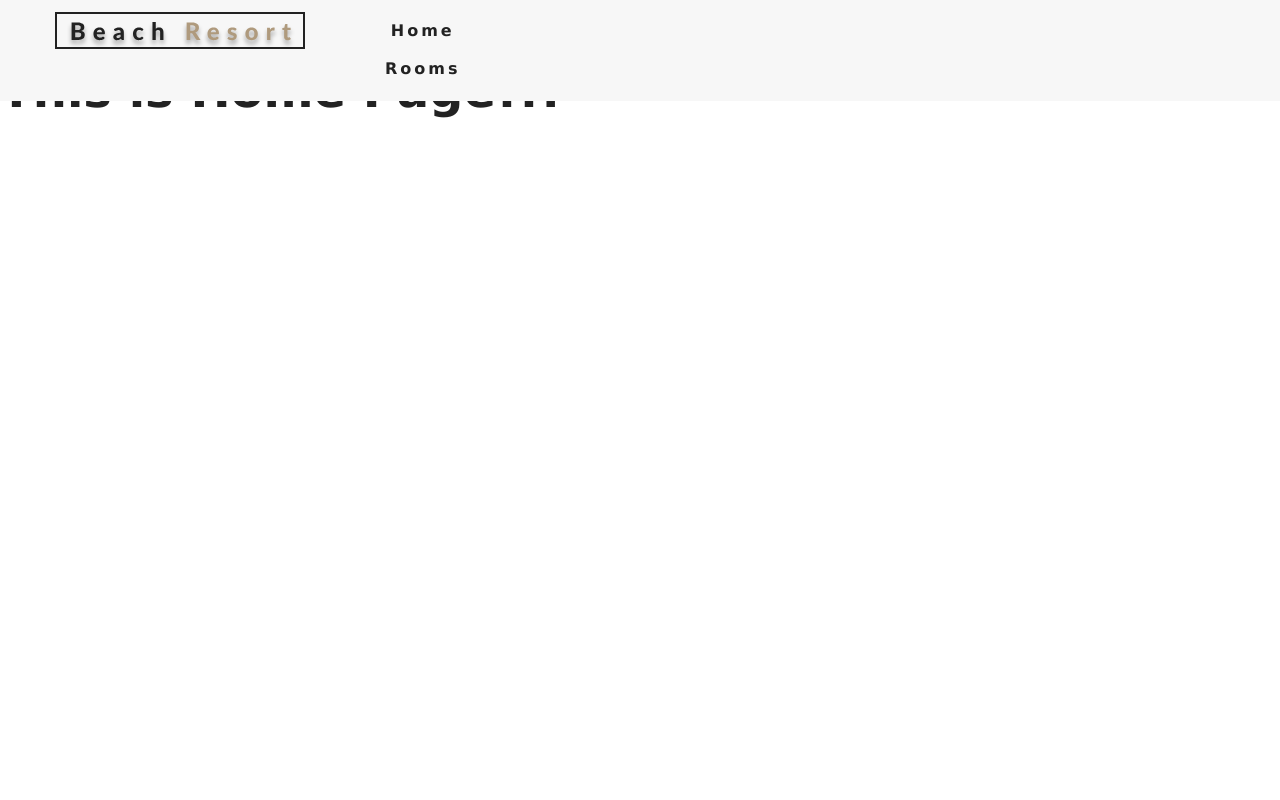
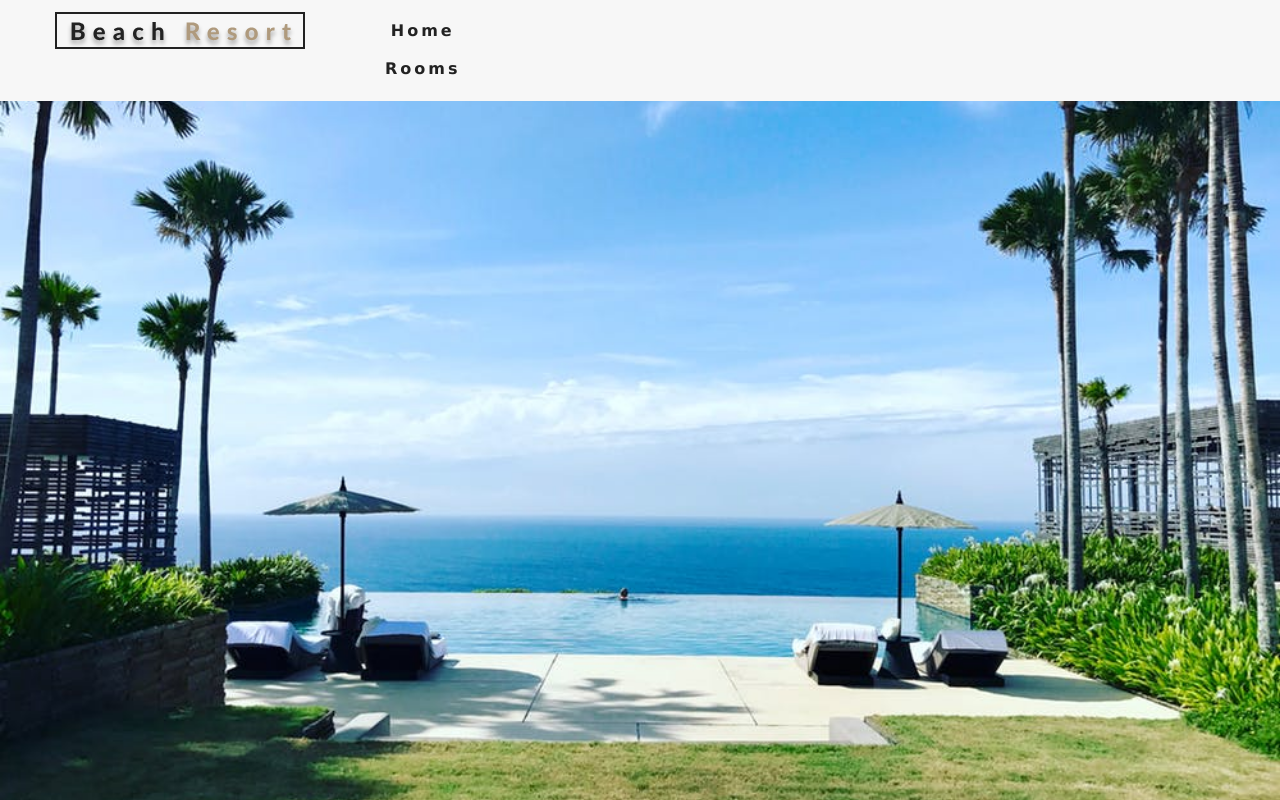
Before and after one commit to frankenstein32/Knights-Inn, a React (Create React App) app: page / in a window 1280 px wide. Built offline with nearby package versions, Linux system fonts and the light colour scheme.

Commit message:
Hero component setup

```diff
--- /dev/null
+++ b/src/components/Hero.js
@@ -0,0 +1,11 @@
+import React from 'react'
+
+export default function Hero({children, hero}) {
+    return (
+        <header className={hero}>{children}</header>
+    )
+}
+
+Hero.defaultProps = {
+    hero: 'defaultHero'
+};
--- a/src/pages/Error.js
+++ b/src/pages/Error.js
@@ -1,11 +1,7 @@
 import React from 'react'
-
+import Hero from '../components/Hero'
 const Error = () => {
-    return (
-        <div>
-            <h1> This is Error Page!!! </h1>
-        </div>
-    )
+    return <Hero />
 }
 
 export default Error;
--- a/src/pages/Home.js
+++ b/src/pages/Home.js
@@ -1,9 +1,12 @@
 import React from 'react'
+import Hero from '../components/Hero'
 
-export default function Home() {
+const Home = () => {
     return (
         <div>
-             <h1> This is Home Page!!! </h1>
+             <Hero/>
         </div>
     )
 }
+
+export default Home;
--- a/src/pages/Rooms.js
+++ b/src/pages/Rooms.js
@@ -1,10 +1,9 @@
 import React from 'react'
+import Hero from '../components/Hero'
 
 const Rooms = () => {
     return (
-        <div>
-             <h1> This is Rooms Page!!! </h1>
-        </div>
+        <Hero hero='roomsHero'/>
     )
 }
 
```
